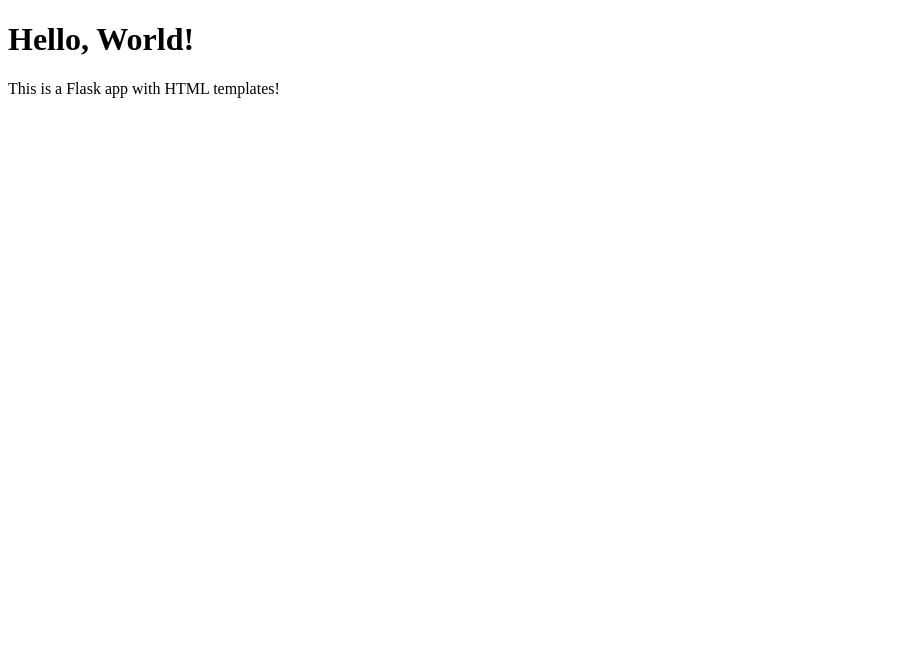
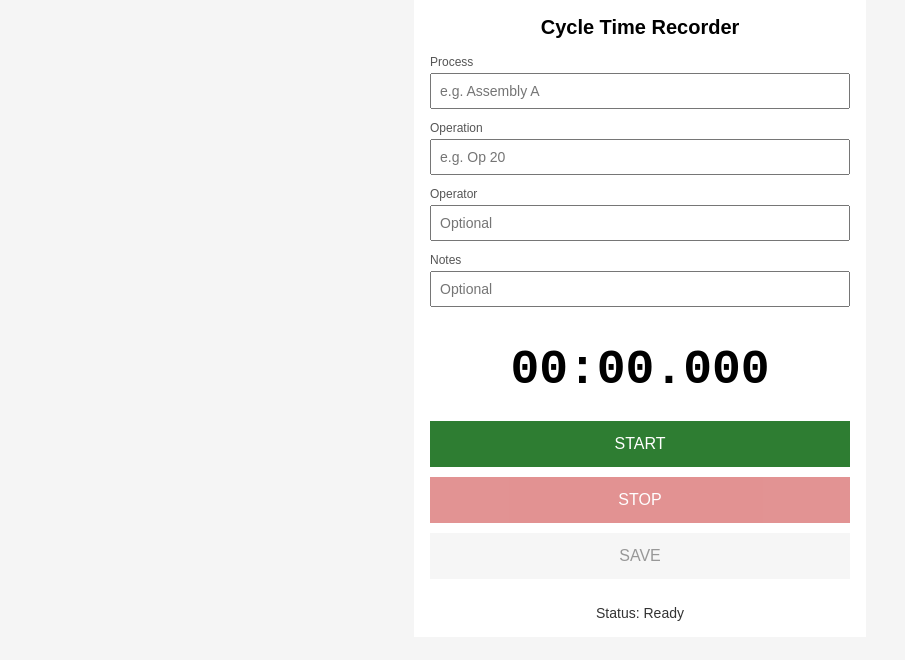
Before and after one commit to casslee1351/Flask-Apps, a Flask app: page / in a window 1280 px wide. Shown: the top 660 px of the page, without its empty margins (0-905 px from the left). Run offline with Flask 3, Linux system fonts and the light colour scheme.

Commit message:
Add base html and css files

```diff
--- a/kitsu_app/templates/index.html
+++ b/kitsu_app/templates/index.html
@@ -1,10 +1,62 @@
 <!DOCTYPE html>
-<html>
-<head>
-    <title>My Flask App</title>
+<html lang="en">
+    <head>
+        <meta charset="UTF-8" />
+        <meta name="viewport" content="width=device-width, initial-scale=1.0" />
+        <title>Cycle Time Recorder</title>
+        <link rel="stylesheet" href="styles.css" />
 </head>
+
 <body>
-    <h1>Hello, World!</h1>
-    <p>This is a Flask app with HTML templates!</p>
+    <div class="app-container">
+
+        <!-- Header -->
+        <div class="header">
+            <h1>Cycle Time Recorder</h1>
+        </div>
+
+        <!-- Metadata -->
+        <div class="metadata">
+            <label for="process-input">Process</label>
+            <input id="process-input" type="text" placeholder="e.g. Assembly A" />
+
+            <label for="operation-input">Operation</label>
+            <input id="operation-input" type="text" placeholder="e.g. Op 20" />
+
+            <label for="operator-input">Operator</label>
+            <input id="operator-input" type="text" placeholder="Optional" />
+
+            <label for="notes-input">Notes</label>
+            <input id="notes-input" type="text" placeholder="Optional" />
+        </div>
+
+        <!-- Timer -->
+        <div class="timer-container">
+            <div id="timer-display" class="timer-display">
+                00:00.000
+            </div>
+        </div>
+
+        <!-- Controls -->
+        <div class="controls">
+            <button id="start-button" class="start-button">
+                START
+            </button>
+
+            <button id="stop-button" class="stop-button" disabled>
+                STOP
+            </button>
+
+            <button id="save-button" class="save-button" disabled>
+                SAVE
+            </button>
+        </div>
+
+        <!-- Status -->
+        <div id="status-text" class="status">
+            Status: Ready
+        </div>
+
+    </div>
 </body>
 </html>
--- /dev/null
+++ b/kitsu_app/templates/styles.css
@@ -0,0 +1,104 @@
+/* ---- Base Reset ---- */
+body {
+    margin: 0;
+    padding: 0;
+    font-family: Arial, Helvetica, sans-serif;
+    background-color: #f5f5f5;
+}
+
+/* ---- App Container ---- */
+.app-container {
+    max-width: 420px;
+    margin: 0 auto;
+    padding: 16px;
+    background-color: #ffffff;
+}
+
+/* ---- Header ---- */
+.header {
+    text-align: center;
+    margin-bottom: 16px;
+}
+
+.header h1 {
+    font-size: 20px;
+    margin: 0;
+}
+
+/* ---- Metadata Section ---- */
+.metadata {
+    margin-bottom: 20px;
+}
+
+.metadata label {
+    display: block;
+    font-size: 12px;
+    color: #555;
+    margin-bottom: 4px;
+}
+
+.metadata input {
+    width: 100%;
+    padding: 8px;
+    margin-bottom: 12px;
+    font-size: 14px;
+    box-sizing: border-box;
+}
+
+/* ---- Timer Display ---- */
+.timer-container {
+    text-align: center;
+    margin: 24px 0;
+}
+
+.timer-display {
+    font-family: "Courier New", monospace;
+    font-size: 48px;
+    font-weight: bold;
+    color: #000;
+}
+
+/* ---- Controls ---- */
+.controls {
+    margin-bottom: 16px;
+}
+
+.controls button {
+    width: 100%;
+    padding: 14px;
+    font-size: 16px;
+    margin-bottom: 10px;
+    cursor: pointer;
+}
+
+/* Button Variants */
+.start-button {
+    background-color: #2e7d32;
+    color: #ffffff;
+    border: none;
+}
+
+.stop-button {
+    background-color: #c62828;
+    color: #ffffff;
+    border: none;
+}
+
+.save-button {
+    background-color: #eeeeee;
+    color: #333333;
+    border: none;
+}
+
+button:disabled {
+    opacity: 0.5;
+    cursor: not-allowed;
+}
+
+/* ---- Status ---- */
+.status {
+    text-align: center;
+    font-size: 14px;
+    color: #333;
+    margin-top: 8px;
+}
```
